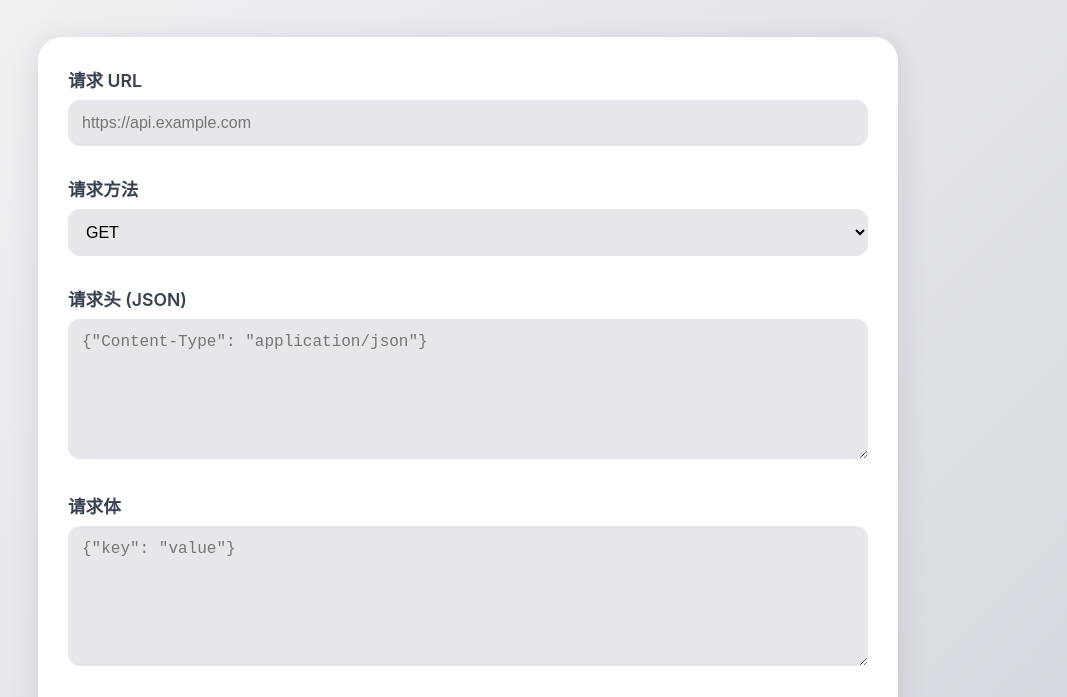
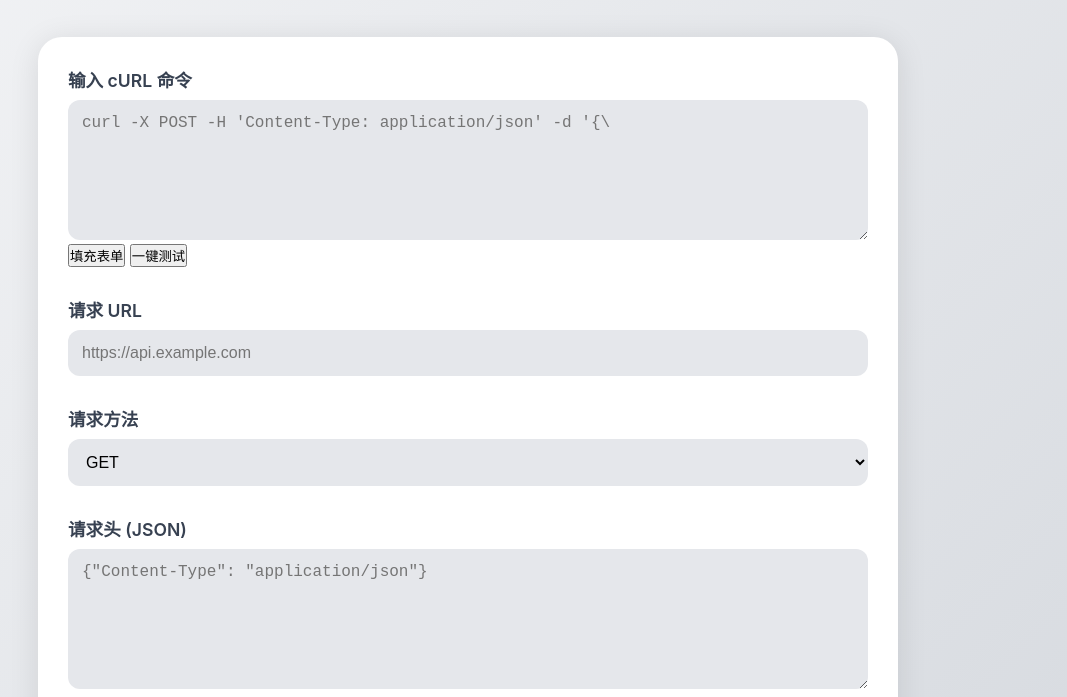
Before and after one commit to 2641599001/curl-tester, a plain HTML site: page index.html in a window 1280 px wide. Shown: the part 103-800 px from the top of the page, without its empty margins (172-1239 px from the left). Drawn offline with Linux system fonts and the light colour scheme.

Commit message:
Update index.html

```diff
--- a/index.html
+++ b/index.html
@@ -15,6 +15,12 @@
             </button>
         </div>
         <div class="form-section">
+            <div class="input-group">
+                <label for="curl-input">输入 cURL 命令</label>
+                <textarea id="curl-input" placeholder="curl -X POST -H 'Content-Type: application/json' -d '{\"key\": \"value\"}' https://api.example.com" oninput="parseCurlCommand()"></textarea>
+                <button class="parse-btn" onclick="fillFormFromCurl()">填充表单</button>
+                <button class="test-btn" onclick="testCurlDirectly()">一键测试</button>
+            </div>
             <div class="input-group">
                 <label for="url">请求 URL</label>
                 <input type="text" id="url" placeholder="https://api.example.com" required oninput="validateUrl()">
```
